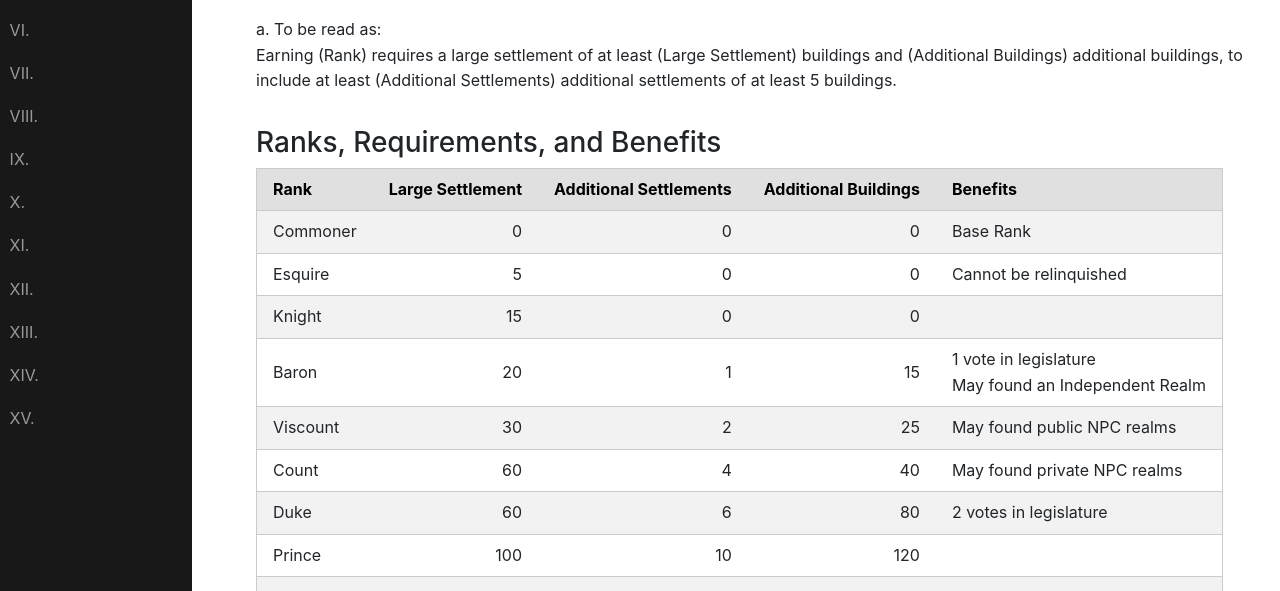
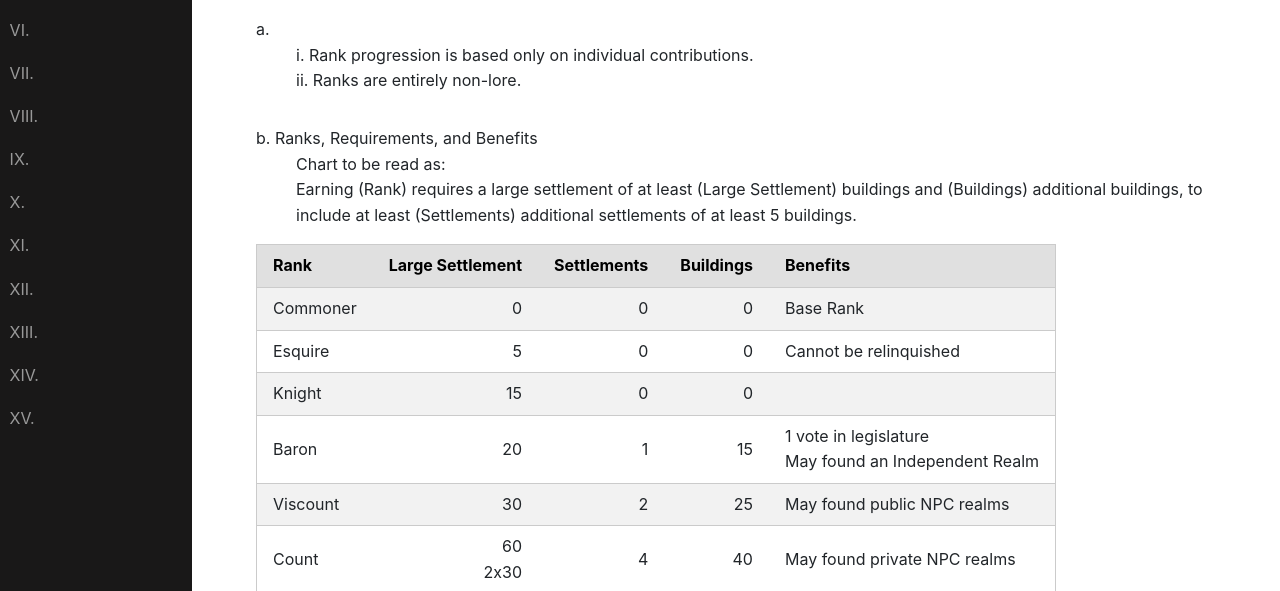
Before and after one commit to candarion/candarion.github.io, a plain HTML site: page ranks.html in a window 1280 px wide. Shown: the part 209-800 px from the top of the page. Drawn offline with nearby package versions, Linux system fonts and the light colour scheme.

Commit message:
ranks draft

```diff
--- a/css/layouts/charter.css
+++ b/css/layouts/charter.css
@@ -8,3 +8,10 @@
 .pure-table tr td:not(:nth-child(4n+1)) {
   text-align: right;
 }
+.subsection li {
+  list-style-type: none;
+}
+.hanging-indent {
+  padding-left: 2.5rem;
+  text-indent: -2.5rem;
+}
--- a/ranks.html
+++ b/ranks.html
@@ -61,17 +61,24 @@
           IV. Ranks
         </h2>
         <div class="subsection">
-          a. To be read as:<br/>Earning (Rank) requires a large settlement of at least (Large Settlement) buildings and (Additional Buildings) additional buildings, to include at least (Additional Settlements) additional settlements of at least 5 buildings.
+          a. <ul>
+              <li>i. Rank progression is based only on individual contributions.</li>
+              <li>ii. Ranks are entirely non-lore.</li>
+            </ul>
         </div>
         <div class="subsection">
-          <h3>Ranks, Requirements, and Benefits</h3>
+          <p class="hanging-indent">
+            b. Ranks, Requirements, and Benefits<br/>
+            Chart to be read as:<br/>
+            Earning (Rank) requires a large settlement of at least (Large Settlement) buildings and (Buildings) additional buildings, to include at least (Settlements) additional settlements of at least 5 buildings.
+          </p>
           <table class="pure-table pure-table-horizontal pure-table-striped">
             <thead>
             <tr>
               <th>Rank</th>
               <th>Large Settlement</th>
-              <th>Additional Settlements</th>
-              <th>Additional Buildings</th>
+              <th>Settlements</th>
+              <th>Buildings</th>
               <th>Benefits</th>
             </tr>
             </thead>
@@ -116,21 +123,21 @@
             </tr>
             <tr>
               <td>Count</td>
-              <td>60</td>
+              <td>60<br/>2x30</td>
               <td>4</td>
               <td>40</td>
               <td>May found private NPC realms</td>
             </tr>
             <tr>
               <td>Duke</td>
-              <td>60</td>
+              <td>70<br/>2x35</td>
               <td>6</td>
               <td>80</td>
               <td>2 votes in legislature</td>
             </tr>
             <tr>
               <td>Prince</td>
-              <td>100</td>
+              <td>100<br/>2x50</td>
               <td>10</td>
               <td>120</td>
               <td></td>
@@ -152,10 +159,6 @@
             </tbody>
           </table>
         </div>
-        <div class="subsection">
-          b. i. These ranking are all based upon individual contributions, not what is in a realm.<br/>
-          ii. These ranks are entirely non-lore.
-        </div>
       </article>
     </section>
   </main>
```
